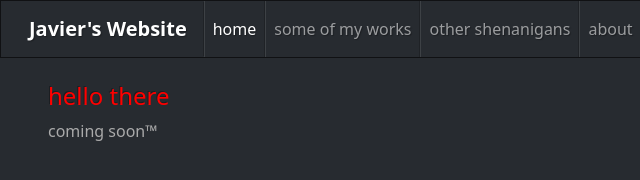
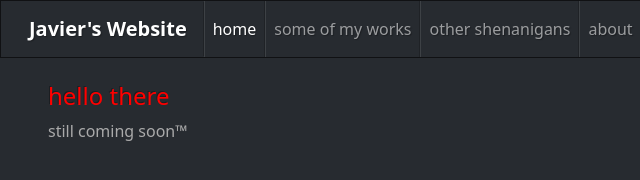
Before and after one commit to Javier164/javier164.github.io, a plain HTML site: page index.html in a window 1280 px wide. Shown: the full height of the page, 0-640 px from the left. Drawn offline with Linux system fonts and the light colour scheme.

Commit message:
updated this a bit
updated this so that it doesn't look like i ditched the project.
will definitely come out by monday.

```diff
--- a/index.html
+++ b/index.html
@@ -110,7 +110,7 @@
 
         <div class="container-fluid mt-4 px-5">
             <h4 class="rainbow">hello there</h1> <!-- gay text!! x2 -->
-            <p>coming soon&trade;</p>
+            <p>still coming soon&trade;</p>
         </div>
 
         <script src="js/bootstrap.bundle.min.js"></script>
```
